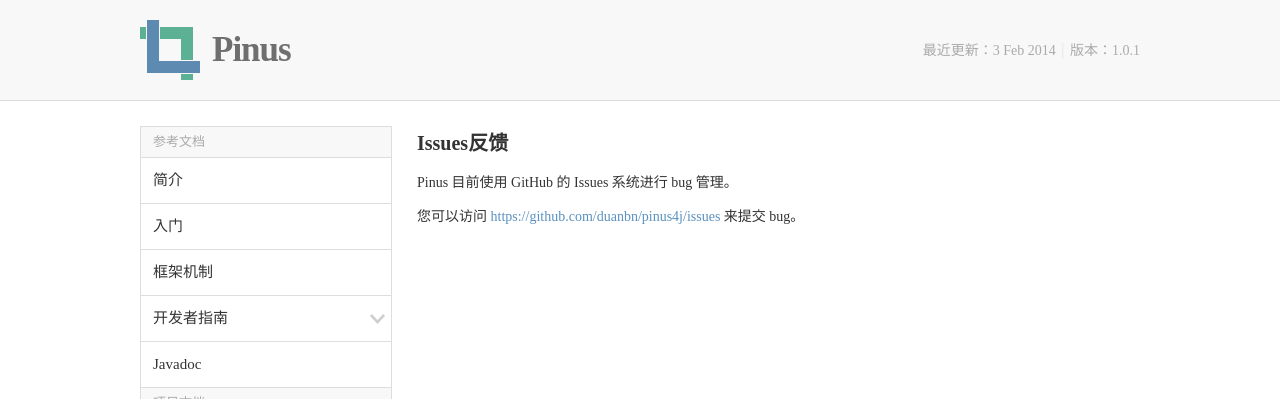
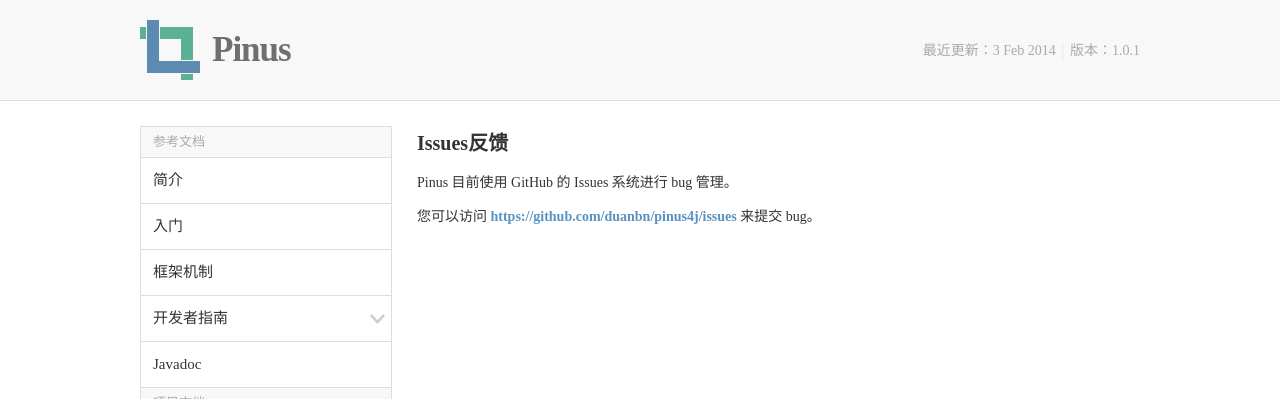
Before and after one commit to duanbn/pinus4j, a Jekyll site: the page built from _posts/2015-02-13-issues.md, in a window 1280 px wide. Shown: the top 399 px of the page. Built offline with Jekyll 4.4.1, drawn with Linux system fonts in a browser that asks for light colours.

Commit message:
Update base.css

```diff
--- a/css/base.css
+++ b/css/base.css
@@ -42,7 +42,7 @@ a { text-decoration:none; blr:expression(this.onFocus=this.blur());/*针对 IE*/
 .content h2 { line-height:35px; margin-bottom:10px; font-size:20px; font-weight:bold; color:#333;}
 .content h3 { line-height:30px; margin-bottom:5px; font-size:16px; font-weight:bold; color:#333;}
 .content p { line-height:24px; font-size:14px; color:#333; margin-bottom:10px;}
-.content a { color:#5a91c0; font-size:14px; text-decoration:none;}
+.content a { color:#5a91c0; font-size:14px; text-decoration:none; font-weight:bold;}
 .content a:hover { color:#4f88b8; text-decoration:underline;}
 .content code { font-size:12px; font-family:Monaco,Menlo,Consolas,"Courier New",monospace; border-radius:3px; background:#f6e2bc; padding:1px 3px; margin-left:5px; margin-right:5px;}
 .content .highlight { overflow:auto; width:691px; padding:10px 15px; border-radius:5px; background:#f5f5f5; border:#dddddd 1px solid; margin-bottom:10px;}
```
